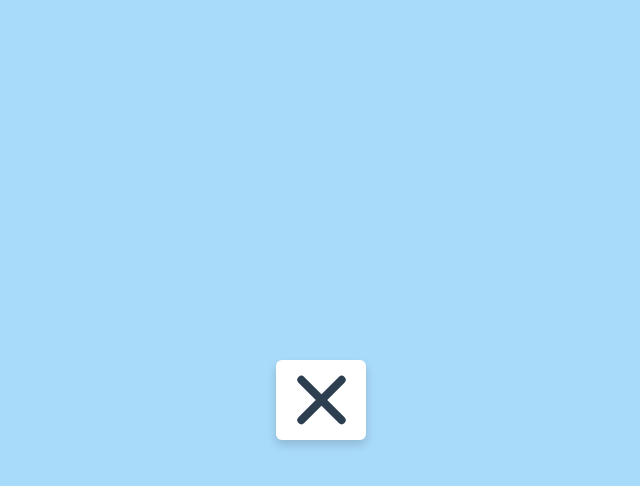
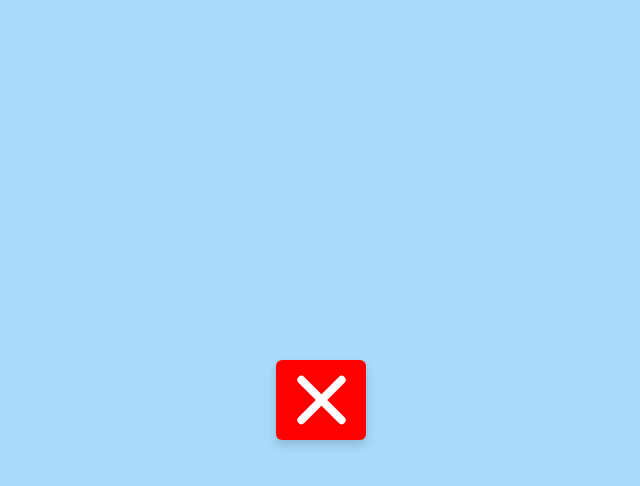
Before and after one commit to ahmadaimandev/Hamburger-Menu, a plain HTML site: page index.html in a window 1280 px wide. Both pictures are taken after a click on the element 640 px from the left and 400 px from the top of the page. Shown: the whole page, without its empty margins (319-959 px from the left). Drawn offline with Linux system fonts and the light colour scheme.

Commit message:
Finished

```diff
--- a/style.css
+++ b/style.css
@@ -1,5 +1,6 @@
 :root {
     --background-color: #A8DAF9;
+    --background-container: #ff0000;
 }
 
 * {
@@ -25,10 +26,12 @@ body {
     display: flex;
     justify-content: center;
     cursor: pointer;
+    transition: all 0.4s linear;
+    overflow: hidden;
 }
 
 .container.active {
-
+    background-color: var(--background-container);
 }
 
 .container .menu {
@@ -65,15 +68,17 @@ body {
 .container.active .line.one {
      top: 50%;
      transform: translateY(-50%) rotate(45deg);
+     background-color: #fff;
 }
 
 .container.active .line.two {
     left: -100%;
     opacity: 0;
-    background-color: red;
+    background-color: var(--background-container);
 }
 
 .container.active .line.three {
     bottom: 50%;
     transform: translateY(50%) rotate(-45deg);
+    background-color: #fff;
 }
```
Also changed, not shown: preview.png (added).
